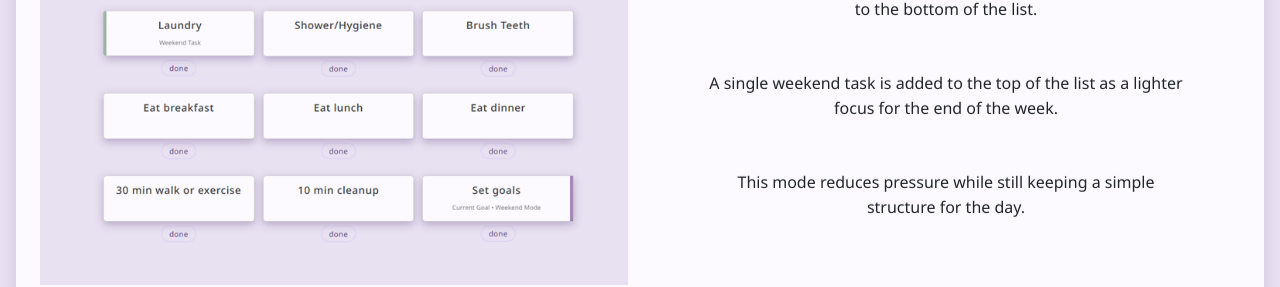
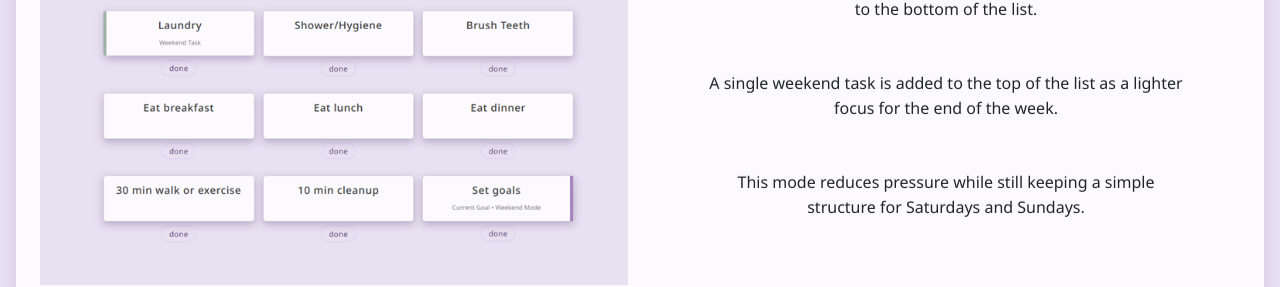
Before and after one commit to MBurtonshaw/anchor-client, a React (Create React App) app: page /how_to_use in a window 1280 px wide. Shown: the part 2880-3167 px from the top of the page. Built offline with nearby package versions, Linux system fonts and the light colour scheme.

Commit message:
text change

```diff
--- a/src/components/HowToUse.js
+++ b/src/components/HowToUse.js
@@ -140,7 +140,7 @@ function HowToUse() {
               </p>
               <p className="p-2 py-md-3">
                 This mode reduces pressure while still keeping a simple
-                structure for the day.
+                structure for Saturdays and Sundays.
               </p>
             </div>
           </div>
```
